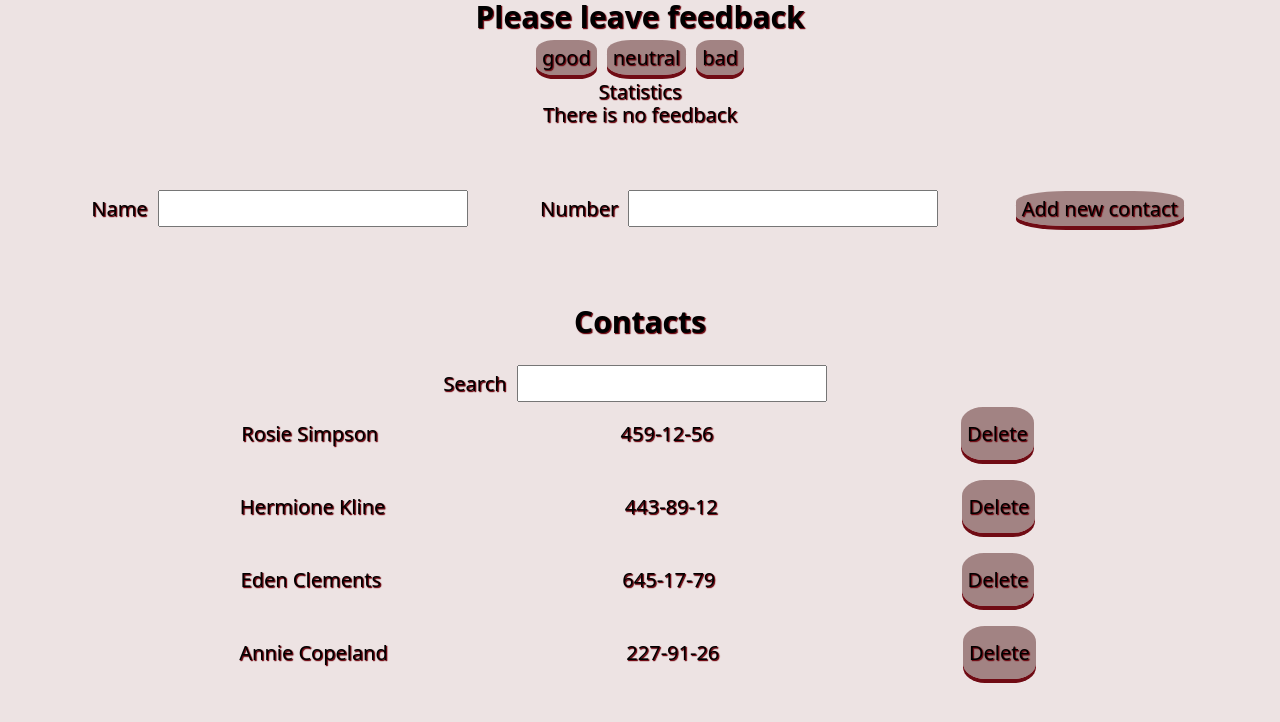
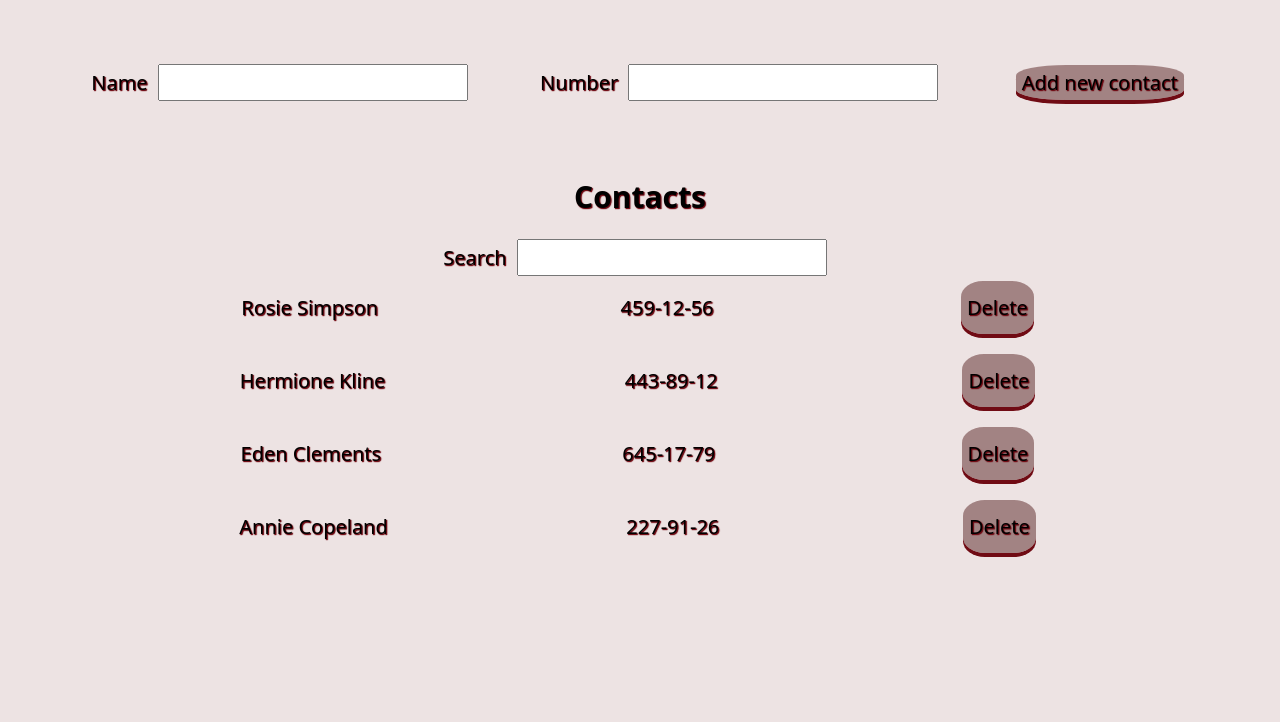
Before and after one commit to Artem-Chop/react-hw-01, a React (Create React App) app: page / in a window 1280 px wide. Shown: the top 722 px of the page. Built offline with nearby package versions, Linux system fonts and the light colour scheme.

Commit message:
перенос разметки

```diff
--- a/src/App.jsx
+++ b/src/App.jsx
@@ -1,14 +1,58 @@
 import React from 'react';
-import Feedbaks from './otzivi/feedbacks_APP';
-import NumberList from 'phonebook/phonebook_APP';
+import Form from './phonebook/form';
+import ContactList from './phonebook/contactList';
+import { nanoid } from 'nanoid';
+import Filter from './phonebook/filter';
+import styles from './phonebook/contacts.module.scss';
 
-function App() {
-  return (
-    <div>
-      <Feedbaks />
-      <NumberList />
-    </div>
-  );
+class App extends React.Component {
+  state = {
+    contacts: [
+      { id: 'id-1', name: 'Rosie Simpson', number: '459-12-56' },
+      { id: 'id-2', name: 'Hermione Kline', number: '443-89-12' },
+      { id: 'id-3', name: 'Eden Clements', number: '645-17-79' },
+      { id: 'id-4', name: 'Annie Copeland', number: '227-91-26' },
+    ],
+    filter: '',
+  };
+
+  deleteContact = contactId => {
+    this.setState(prevState => ({
+      contacts: prevState.contacts.filter(contact => contact.id !== contactId),
+    }));
+  };
+  addContact = ({ Name, Number }) => {
+    const contact = { id: nanoid(), name: Name, number: Number };
+    this.setState(prevState => ({
+      contacts: [contact, ...prevState.contacts],
+    }));
+  };
+
+  changeFilter = e => {
+    this.setState({ filter: e.currentTarget.value });
+  };
+
+  render() {
+    const { filter } = this.state;
+    const normFiltr = this.state.filter.toLocaleLowerCase();
+    const visibleContacts = this.state.contacts.filter(contact =>
+      contact.name.toLocaleLowerCase().includes(normFiltr)
+    );
+    return (
+      <div className={styles.form_container}>
+        <Form OnSubmit={this.addContact} number={this.contacts} />
+
+        <div className={styles.contacts_container}>
+          <h2>Contacts</h2>
+          <Filter value={filter} onChange={this.changeFilter} />
+          <ContactList
+            contacts={visibleContacts}
+            OnDeleteContact={this.deleteContact}
+          />
+        </div>
+      </div>
+    );
+  }
 }
 
 export default App;
--- a/src/otzivi/FeedbackOptionTry.jsx
+++ /dev/null
@@ -1,21 +0,0 @@
-import React from 'react';
-import styles from './otzivi.module.scss';
-
-const FeedBacksTry = ({ options, allClick }) => (
-  <ul className={styles.btn_list}>
-    {options.map(option => (
-      <li key={option}>
-        <button
-          type="button"
-          name={option}
-          onClick={allClick}
-          className={styles.btn}
-        >
-          {option}
-        </button>
-      </li>
-    ))}
-  </ul>
-);
-
-export default FeedBacksTry;
--- a/src/otzivi/feedbacks_APP.jsx
+++ /dev/null
@@ -1,61 +0,0 @@
-// import render  from '@testing-library/react';
-import React from 'react';
-import Statistics from './statistics ';
-// import FeedBacks from './feedbackOptions';
-import styles from './otzivi.module.scss';
-import FeedBacksTry from './FeedbackOptionTry';
-
-class Feedbaks extends React.Component {
-  constructor() {
-    super();
-    this.state = {
-      good: 0,
-      neutral: 0,
-      bad: 0,
-    };
-  }
-
-  launchClickButton = ({ target: { name } }) => {
-    this.setState(prevState => ({
-      [name]: prevState[name] + 1,
-    }));
-  };
-
-  render() {
-    const { good, neutral, bad } = this.state;
-    const totalCount = good + neutral + bad;
-    const percentage = ((good / totalCount) * 100).toFixed(0);
-    return (
-      <div className={styles.feedback_container}>
-        <div className={styles.feedback_request_container}>
-          <h1 className={styles.request}>Please leave feedback</h1>
-          {/* <FeedBacks
-            goodClick={this.goodClickIncrement}
-            neutralClick={this.neutralClickIncrement}
-            badClick={this.badClickIncrement}
-          /> */}
-
-          <FeedBacksTry
-            options={Object.keys(this.state)}
-            allClick={this.launchClickButton}
-          />
-        </div>
-        Statistics
-        {totalCount > 0 ? (
-          <Statistics
-            goodInf={good}
-            neutralInf={neutral}
-            badInf={bad}
-            totalInf={totalCount}
-            percentInf={percentage}
-            vision={this.state.visible}
-          />
-        ) : (
-          <div>There is no feedback</div>
-        )}
-      </div>
-    );
-  }
-}
-
-export default Feedbaks;
--- a/src/otzivi/otzivi.module.scss
+++ /dev/null
@@ -1,35 +0,0 @@
-@import 'styles/shared.scss';
-
-.feedback_container {
-  display: flex;
-  flex-direction: column;
-  align-items: center;
-}
-.feedback_request_container {
-  margin: 0 auto;
-  min-width: 400px;
-  display: flex;
-  flex-direction: column;
-  align-items: center;
-}
-.request {
-  font-size: 30px;
-  margin: 0;
-  padding: 0;
-}
-.btn_list {
-  list-style-type: none;
-  padding: 0;
-  margin: 0;
-  display: flex;
-}
-
-.stat_list {
-  list-style-type: none;
-  padding: 0;
-  margin: -5px;
-  text-align: center;
-  &_item {
-    margin: 5px;
-  }
-}
--- a/src/otzivi/statistics .jsx
+++ /dev/null
@@ -1,31 +0,0 @@
-import React from 'react';
-import styles from './otzivi.module.scss';
-
-const Statistics = ({
-  goodInf,
-  badInf,
-  neutralInf,
-  totalInf,
-  percentInf,
-  vision,
-}) => (
-  <ul className={styles.stat_list}>
-    <li className={styles.stat_list_item}>
-      Good: <span>{goodInf}</span>
-    </li>
-    <li className={styles.stat_list_item}>
-      Neutral: <span>{neutralInf}</span>
-    </li>
-    <li>
-      Bad: <span>{badInf}</span>
-    </li>
-    <li className={styles.stat_list_item}>
-      Total: <span>{totalInf}</span>
-    </li>
-    <li className={styles.stat_list_item}>
-      Good Percentage: <span>{percentInf}%</span>
-    </li>
-  </ul>
-);
-
-export default Statistics;
```
